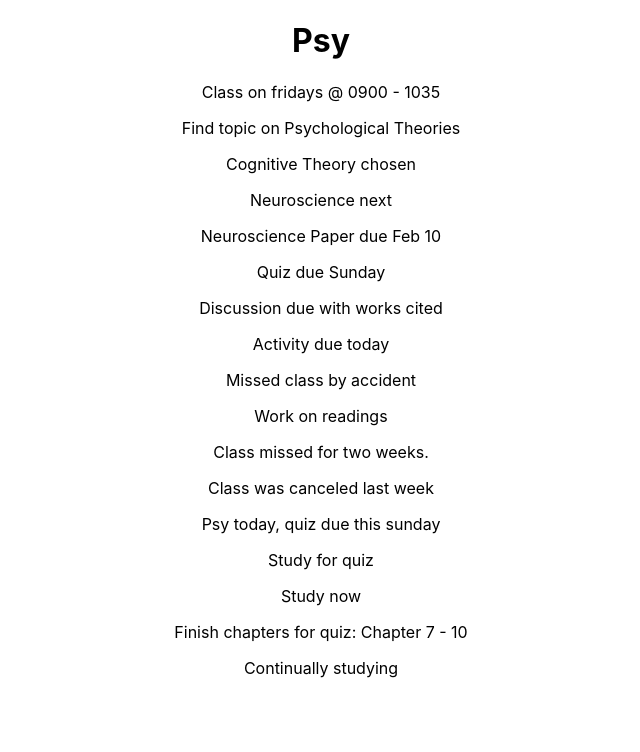
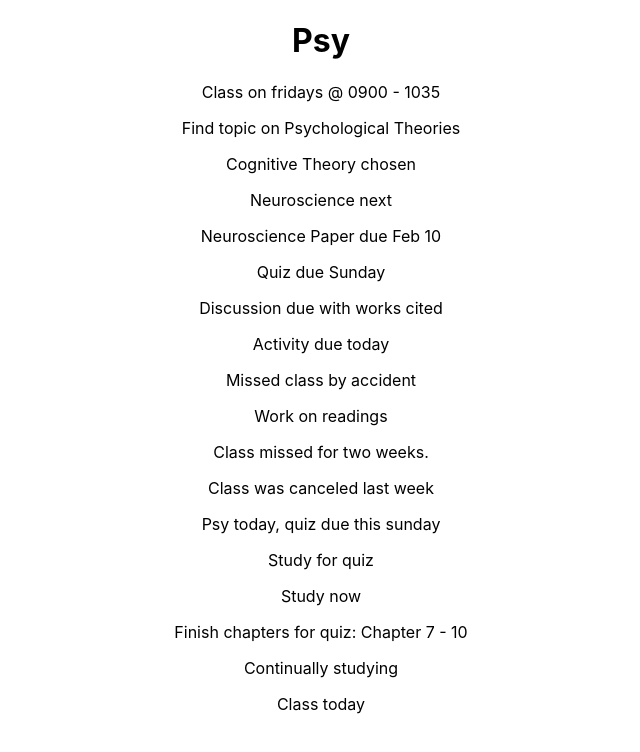
Before and after one commit to jsoomie/school-notebook, a React (Create React App) app: page /psy in a window 1280 px wide. Shown: the top 752 px of the page, without its empty margins (319-959 px from the left). Built offline with nearby package versions, Linux system fonts and the light colour scheme.

Commit message:
chore: update psy

```diff
--- a/src/pages/Psy/Psy.tsx
+++ b/src/pages/Psy/Psy.tsx
@@ -21,6 +21,7 @@ export const Psy = () => {
       <p>Study now</p>
       <p>Finish chapters for quiz: Chapter 7 - 10</p>
       <p>Continually studying</p>
+      <p>Class today</p>
     </div>
   );
 };
```
